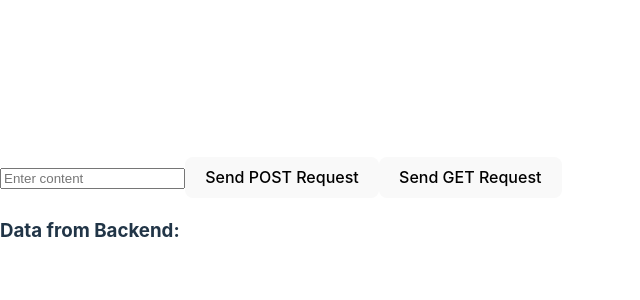
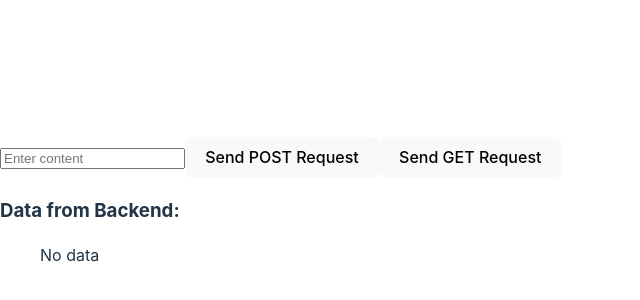
Before and after one commit to inform-us/azure_frontend, a React (Vite) app: page / in a window 1280 px wide. Shown: the part 190-490 px from the top of the page, without its empty margins (0-640 px from the left). Built offline with nearby package versions, Linux system fonts and the light colour scheme.

Commit message:
Initialise with no data and simplify data from backend

```diff
--- a/src/App.jsx
+++ b/src/App.jsx
@@ -1,7 +1,7 @@
 import React, { useState } from "react";
 
 function App() {
-  const [data, setData] = useState([]);
+  const [data, setData] = useState({ message: "No data" });
   const [content, setContent] = useState("");
 
   const handlePost = async () => {
@@ -59,9 +59,7 @@ function App() {
       <div>
         <h3>Data from Backend:</h3>
         <ul>
-          {data.map((item) => (
-            <li key={item._id}>{item.content}</li>
-          ))}
+          {data.message}
         </ul>
       </div>
     </div>
```
